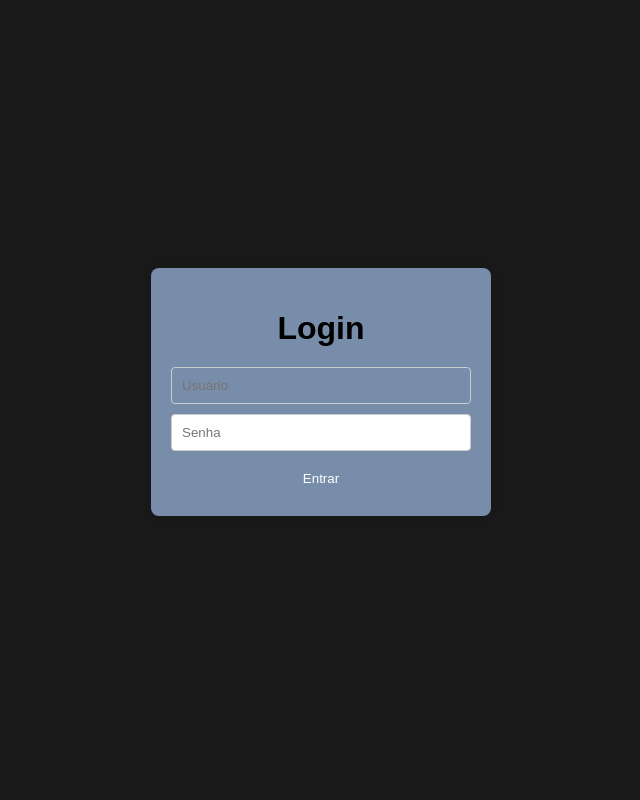
After one commit to cristiansuzuki/crud-django, a Django app: page /accounts/login/ in a window 1280 px wide. The commit adds this page. Shown: the whole page, without its empty margins (319-959 px from the left). Run offline with Django 5.2, Linux system fonts and the light colour scheme.

Commit message:
tela de login criada e funcionando

```diff
--- a/crud/static/styles.css
+++ b/crud/static/styles.css
@@ -38,6 +38,58 @@
   border-width: 2px;
   padding: 0px 50px 50px;
   width: 50%;
+}
+
+.body-login {
+  font-family: Arial, sans-serif;
+  background-color: #191919;
+  display: flex;
+  justify-content: center;
+  align-items: center;
+  height: 100vh;
+  margin: 0;
+}
+
+.login-container {
+  background-color: #778da9;
+  padding: 20px;
+  border-radius: 8px;
+  box-shadow: 0 0 10px rgba(0, 0, 0, 0.1);
+  width: 300px;
+  text-align: center;
+}
+.login-container h1 {
+  color: black;
+  margin-bottom: 20px;
+}
+.login-container form {
+  display: flex;
+  flex-direction: column;
+}
+.login-container input[type="text"],
+.login-container input[type="password"] {
+    padding: 10px;
+    margin-bottom: 10px;
+    border: 1px solid #ccc;
+    border-radius: 4px;
+    width: 100%;
+    box-sizing: border-box;
+}
+.login-container button {
+    padding: 10px;
+    background-color: #778da9;
+    color: #fff;
+    border: none;
+    border-radius: 4px;
+    cursor: pointer;
+    width: 100%;
+}
+.login-container button:hover {
+    background-color: #66788a;
+}
+.login-container .error {
+    color: red;
+    margin-bottom: 10px;
 }
 
 #ListaModal {
@@ -245,6 +297,7 @@ button[type="submit"] {
   border-radius: 4px;
   cursor: pointer;
   transition: background-color 0.3s ease, transform 0.3s ease;
+  font-weight: bold;
 }
 
 button[type="submit"]:hover {
--- a/crud/templates/base.html
+++ b/crud/templates/base.html
@@ -45,7 +45,7 @@
         });
     });
 
-     {% comment %} Script para atualizar Status da lista {% endcomment %}
+     // Script para atualizar Status da lista
      document.querySelectorAll('.todo-complete-checkbox').forEach(function(checkbox) {
         checkbox.addEventListener('change', function() {
           let todoId = this.getAttribute('data-todo-id');
--- /dev/null
+++ b/crud/templates/registration/login.html
@@ -0,0 +1,30 @@
+{% extends 'base.html' %}
+{% block title %} Lista {% endblock %}
+{% block conteiner %}
+
+<body class="body-login">
+
+<form class="form" method="POST">{% csrf_token %}
+
+
+    <div class="login-container">
+        <h1>Login</h1>
+        {% if form.errors %}
+            <div class="error">
+                <p>Usuário ou senha incorretos. Tente novamente.</p>
+            </div>
+        {% endif %}
+        <form method="post" action="{% url 'login' %}">
+            {% csrf_token %}
+            <input type="text" name="username" placeholder="Usuário" required>
+            <input type="password" name="password" placeholder="Senha" required>
+            <button type="">Entrar</button>
+        </form>
+    </div>
+
+
+</form>
+
+</body>
+
+{% endblock %}
```
Also changed, not shown: crud/templates/index.html (+2 -9 lines), crud/views.py (+8 -0 lines).
